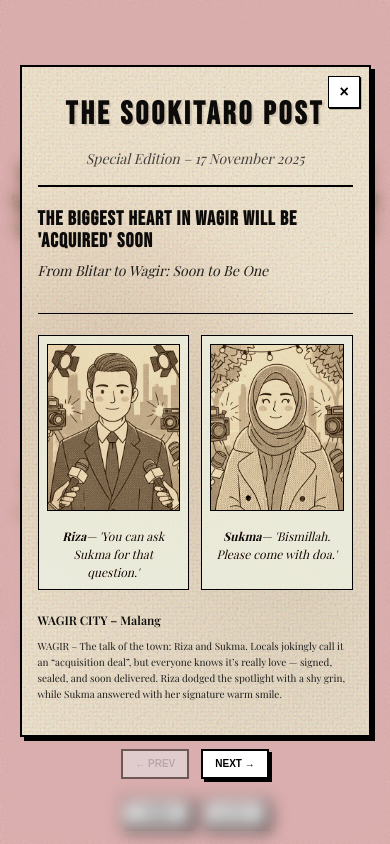
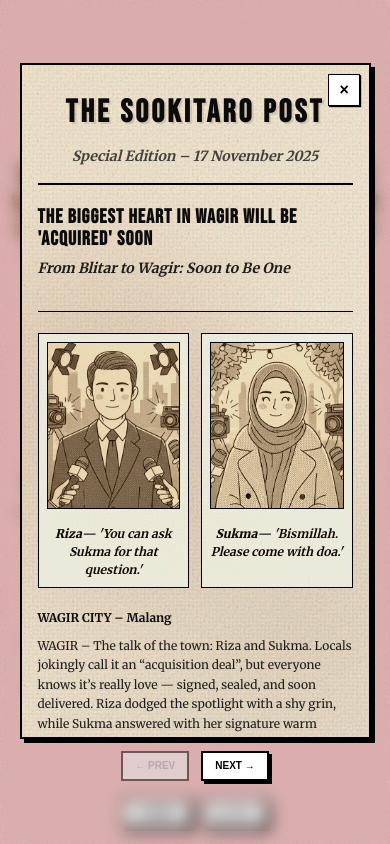
Before and after one commit to ritarodev10/sokitaro-day, a Next.js app: page /article/headline in a window 390 px wide. Built offline with nearby package versions, Linux system fonts and the light colour scheme.

Commit message:
Replace Playfair Display with Merriweather for better mobile readability

```diff
--- a/app/components/NewspaperContent.tsx
+++ b/app/components/NewspaperContent.tsx
@@ -14,7 +14,7 @@ export default function NewspaperContent({
     <div
       className="relative"
       style={{
-        fontFamily: "var(--font-playfair-display)",
+        fontFamily: "var(--font-merriweather)",
         backgroundColor: "#f5f1e8",
         padding: "clamp(1rem, 3vw, 2rem)",
         paddingTop: "clamp(1.5rem, 4vw, 3rem)",
@@ -98,8 +98,9 @@ export default function NewspaperContent({
           </h1>
           <p
             style={{
-              fontFamily: "var(--font-playfair-display)",
+              fontFamily: "var(--font-merriweather)",
               fontStyle: "italic",
+              fontWeight: "700",
               color: "#4a4a4a",
               fontSize: "clamp(0.875rem, 2vw, 1.25rem)",
             }}
@@ -132,8 +133,9 @@ export default function NewspaperContent({
           </h2>
           <p
             style={{
-              fontFamily: "var(--font-playfair-display)",
+              fontFamily: "var(--font-merriweather)",
               fontStyle: "italic",
+              fontWeight: "700",
               color: "#2a2a2a",
               fontSize: "clamp(0.875rem, 2.5vw, 1.5rem)",
               marginBottom: "clamp(0.75rem, 2vh, 1rem)",
@@ -181,7 +183,8 @@ export default function NewspaperContent({
             <p
               className="italic text-center"
               style={{
-                fontFamily: "var(--font-playfair-display)",
+                fontFamily: "var(--font-merriweather)",
+                fontWeight: "700",
                 color: "#1a1a1a",
                 fontSize: "clamp(0.75rem, 1.8vw, 1rem)",
               }}
@@ -221,7 +224,8 @@ export default function NewspaperContent({
             <p
               className="italic text-center"
               style={{
-                fontFamily: "var(--font-playfair-display)",
+                fontFamily: "var(--font-merriweather)",
+                fontWeight: "700",
                 color: "#1a1a1a",
                 fontSize: "clamp(0.75rem, 1.8vw, 1rem)",
               }}
@@ -241,7 +245,8 @@ export default function NewspaperContent({
           <p
             className="font-semibold"
             style={{
-              fontFamily: "var(--font-playfair-display)",
+              fontFamily: "var(--font-merriweather)",
+              fontWeight: "700",
               color: "#1a1a1a",
               fontSize: "clamp(0.75rem, 1.8vw, 1rem)",
               marginBottom: "clamp(0.5rem, 1vh, 0.75rem)",
@@ -252,9 +257,10 @@ export default function NewspaperContent({
           <div
             className="leading-relaxed"
             style={{
-              fontFamily: "var(--font-playfair-display)",
+              fontFamily: "var(--font-merriweather)",
+              fontWeight: "400",
               color: "#2a2a2a",
-              fontSize: "clamp(0.625rem, 2vw, 1.125rem)",
+              fontSize: "clamp(0.75rem, 2vw, 1.125rem)",
             }}
           >
             <p
--- a/app/layout.tsx
+++ b/app/layout.tsx
@@ -5,6 +5,7 @@ import {
   Caveat,
   Bebas_Neue,
   Playfair_Display,
+  Merriweather,
 } from "next/font/google";
 import "./globals.css";
 
@@ -36,6 +37,12 @@ const playfairDisplay = Playfair_Display({
   weight: ["400", "500", "600", "700"],
 });
 
+const merriweather = Merriweather({
+  variable: "--font-merriweather",
+  subsets: ["latin"],
+  weight: ["400", "700", "900"],
+});
+
 export const metadata: Metadata = {
   title: "Sokitaro Day",
   description:
@@ -50,7 +57,7 @@ export default function RootLayout({
   return (
     <html lang="en" className="light" style={{ colorScheme: "light" }}>
       <body
-        className={`${geistSans.variable} ${geistMono.variable} ${caveat.variable} ${bebasNeue.variable} ${playfairDisplay.variable} antialiased`}
+        className={`${geistSans.variable} ${geistMono.variable} ${caveat.variable} ${bebasNeue.variable} ${playfairDisplay.variable} ${merriweather.variable} antialiased`}
       >
         {children}
       </body>
```
